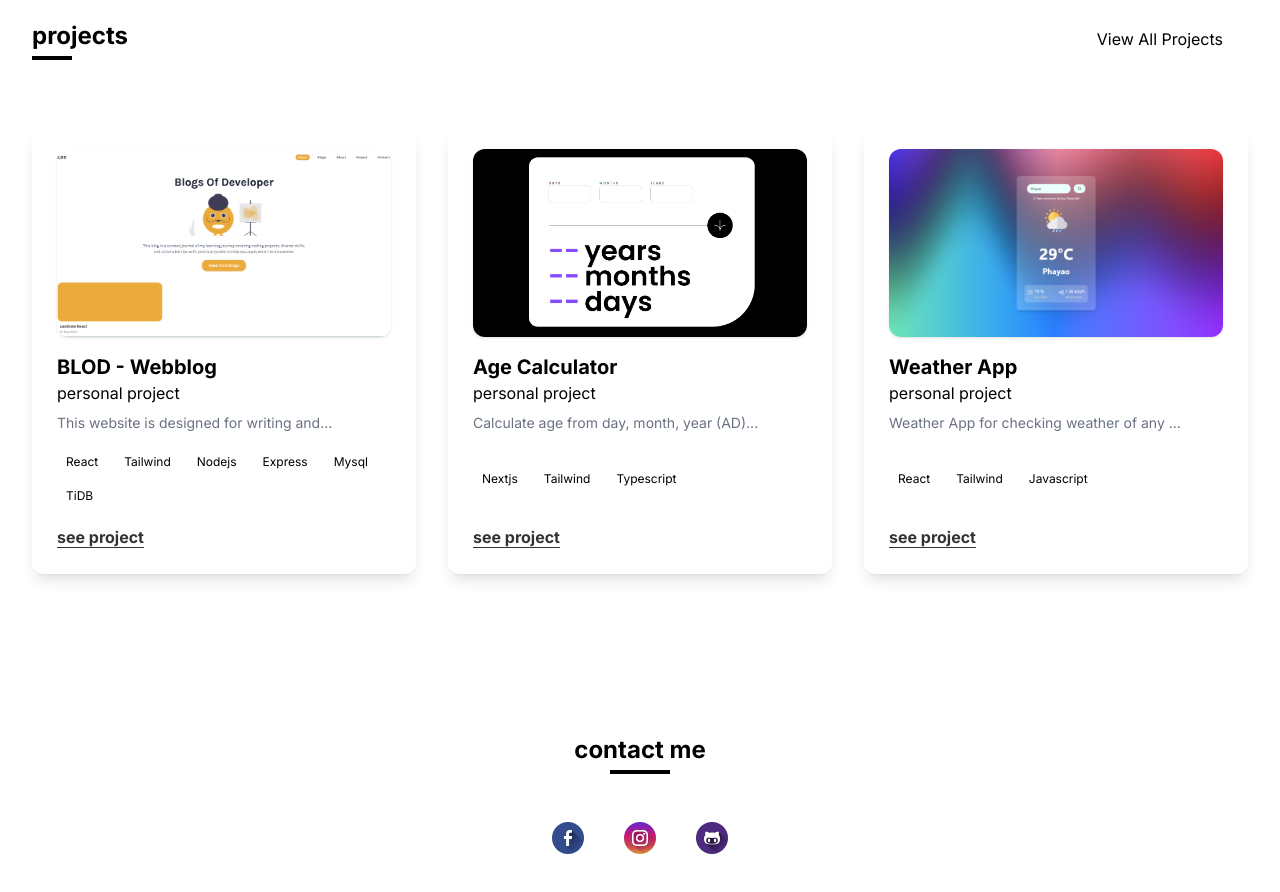
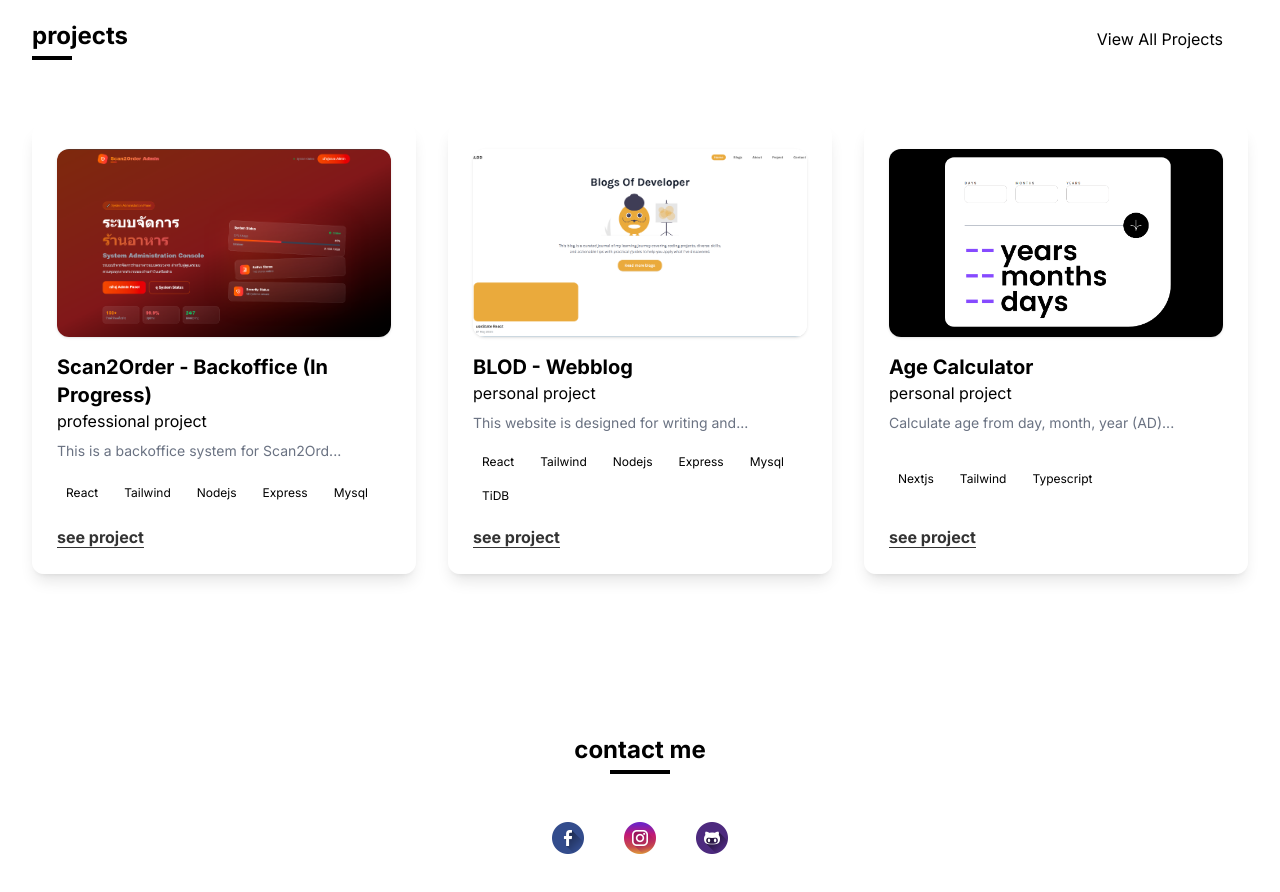
Before and after one commit to pramebt/bd-portfolio-v3, a React (Vite) app: page / in a window 1280 px wide. Shown: the part 2400-3292 px from the top of the page. Built offline with nearby package versions, Linux system fonts and the light colour scheme.

Commit message:
Add new project: Introduce "Scan2Order - Backoffice" to ProjectMap with detailed description, image, tags, and link for enhanced project showcase.

```diff
--- a/src/components/project/ProjectMap.jsx
+++ b/src/components/project/ProjectMap.jsx
@@ -2,6 +2,15 @@ import React, { useEffect, useState } from "react";
 import AOS from "aos";
 import { div } from "framer-motion/client";
 const projects = [
+  {
+    title: "Scan2Order - Backoffice (In Progress)",
+    subtitle: "professional project",
+    desc: "This is a backoffice system for Scan2Order, a platform for managing orders and menus in restaurants. It is a professional project that was developed to practice building complex React applications, handling dynamic and flexible form structures, integrating with a backend system, and storing structured data in a real database.",
+    img: "/assets/images/project/scanderadmin.png",
+    tags: ["React", "Tailwind", "Nodejs", "Express","Mysql"],
+    link: "https://scan2order-admin.vercel.app/",
+
+  },
   {
     title: "BLOD - Webblog",
     subtitle: "personal project",
```
Also changed, not shown: public/assets/images/project/scanderadmin.png (added).
